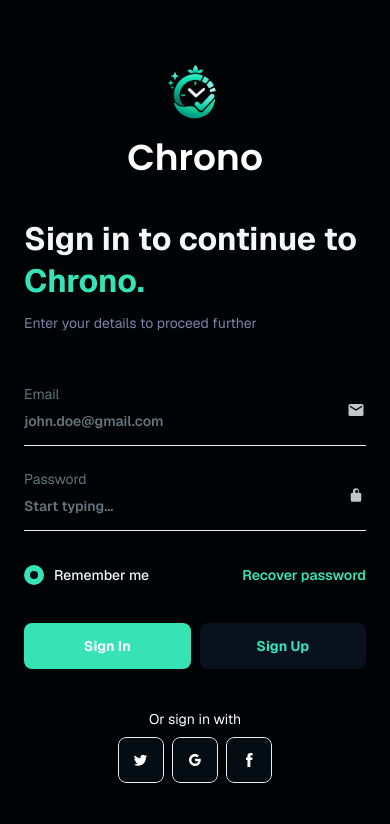
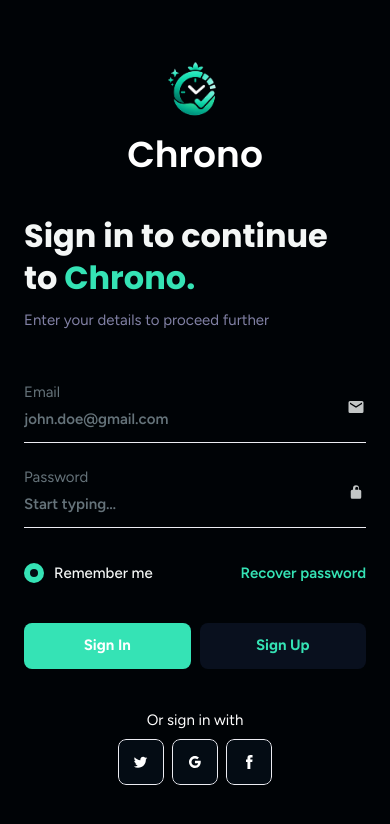
Before and after one commit to nadornhan/AISmartSchedulingWebApp, a Next.js app in the folder frontend/web/: page /login in a window 390 px wide. Shown: the top 824 px of the page. Built offline with nearby package versions, Linux system fonts and the light colour scheme; no server answers.

Commit message:
feat(ui): establish responsive typography foundation

```diff
--- a/frontend/web/app/globals.css
+++ b/frontend/web/app/globals.css
@@ -4,7 +4,7 @@
 
 :root {
   /* Canonical tokens from frontend/Theme.md. */
-  --font-sans: 'Geist', -apple-system, BlinkMacSystemFont, 'Segoe UI', sans-serif;
+  --font-sans: var(--font-figtree), -apple-system, BlinkMacSystemFont, 'Segoe UI', sans-serif;
 
   --bg-page: #040c14;
   --bg-sidebar: #050e16;
@@ -135,14 +135,11 @@
   background:
     radial-gradient(circle at 65% 15%, rgba(53, 227, 181, 0.045), transparent 34%), var(--bg-page);
   color: var(--dashboard-text);
-  font-family: var(--font-sans);
+  font-family: var(--font-figtree), -apple-system, BlinkMacSystemFont, 'Segoe UI', sans-serif;
   text-rendering: optimizeLegibility;
   -webkit-font-smoothing: antialiased;
   -moz-osx-font-smoothing: grayscale;
-  font-family: var(--font-geist), sans-serif;
 }
-
-
 
 a {
   color: inherit;
@@ -154,6 +151,7 @@
 select,
 textarea {
   font: inherit;
+  font-family: var(--font-figtree), -apple-system, BlinkMacSystemFont, 'Segoe UI', sans-serif;
 }
 
 button {
@@ -307,28 +305,40 @@
 
 @media (max-width: 640px) {
   .focus-mode-panel {
-    padding: 72px 16px 24px;
+    padding: 60px 12px 20px;
   }
 
   .focus-timer-stage {
-    width: min(78vw, 340px);
+    width: min(76vw, 33dvh, 270px);
     min-width: 0;
+    margin-top: 20px;
   }
 
   .focus-timer-stage::before {
-    inset: -30px;
+    inset: -22px;
   }
 
   .focus-timer-stage::after {
-    inset: -60px;
+    inset: -44px;
   }
 
   .focus-timer-time {
-    font-size: clamp(46px, 17vw, 68px);
+    font-size: clamp(42px, 14vw, 56px);
   }
 
   .focus-timer-action {
-    min-width: 148px;
+    min-width: 112px;
+  }
+
+  .focus-timer-controls {
+    gap: 10px;
+    margin-top: 18px;
+  }
+
+  .focus-skip-action {
+    width: 42px;
+    height: 42px;
+    flex-basis: 42px;
   }
 }
 
--- a/frontend/web/app/layout.tsx
+++ b/frontend/web/app/layout.tsx
@@ -1,10 +1,10 @@
-import type { Metadata } from 'next';
-import { Geist, Poppins } from 'next/font/google';
+import type { Metadata, Viewport } from 'next';
+import { Figtree, Poppins } from 'next/font/google';
 import './globals.css';
 
-const geist = Geist({
+const figtree = Figtree({
   subsets: ['latin'],
-  variable: '--font-geist',
+  variable: '--font-figtree',
 });
 
 const poppins = Poppins({
@@ -21,6 +21,12 @@
   },
 };
 
+export const viewport: Viewport = {
+  width: 'device-width',
+  initialScale: 1,
+  viewportFit: 'cover',
+};
+
 export default function RootLayout({
   children,
 }: Readonly<{
@@ -28,7 +34,7 @@
 }>) {
   return (
     <html lang="en" suppressHydrationWarning>
-      <body className={`${geist.variable} ${poppins.variable}`}>
+      <body className={`${figtree.variable} ${poppins.variable}`}>
         {children}
       </body>
     </html>
--- a/frontend/web/app/login/page.tsx
+++ b/frontend/web/app/login/page.tsx
@@ -47,7 +47,7 @@
     <AuthShell>
       <div className="flex flex-col gap-10">
         <div className="flex flex-col gap-[11px]">
-          <h2 className="text-[32px] font-bold leading-[42px] text-[#f4f7f6]">
+          <h2 className="font-poppins text-[32px] font-bold leading-[42px] text-[#f4f7f6]">
             Sign in to continue to <span className="text-[var(--accent)]">Chrono.</span>
           </h2>
           <p className="text-sm leading-[21px] text-[#8181a5]">
--- a/frontend/web/app/register/page.tsx
+++ b/frontend/web/app/register/page.tsx
@@ -82,7 +82,7 @@
     <AuthShell>
       <div className="flex flex-col gap-[62px]">
         <div className="flex flex-col gap-[11px]">
-          <h2 className="text-[32px] font-bold leading-[42px] text-[#f4f7f6]">
+          <h2 className="font-poppins text-[32px] font-bold leading-[42px] text-[#f4f7f6]">
             Create your account
           </h2>
           <p className="text-sm leading-[21px] text-[#b6b6b6]">
--- a/frontend/web/lib/api.ts
+++ b/frontend/web/lib/api.ts
@@ -56,7 +56,11 @@
       ...requestInit,
       headers,
     });
-  } catch {
+  } catch (error) {
+    if (error instanceof Error && error.name === 'AbortError') {
+      throw error;
+    }
+
     throw new ApiError(
       `Cannot reach the API at ${API_URL}. Make sure the backend is running and up to date.`,
       0,
--- a/frontend/web/tailwind.config.ts
+++ b/frontend/web/tailwind.config.ts
@@ -4,6 +4,18 @@
   content: ['./app/**/*.{ts,tsx}', './components/**/*.{ts,tsx}', './lib/**/*.{ts,tsx}'],
   theme: {
     extend: {
+      fontFamily: {
+        sans: [
+          'var(--font-figtree)',
+          '-apple-system',
+          'BlinkMacSystemFont',
+          'Segoe UI',
+          'sans-serif',
+        ],
+      },
+      fontSize: {
+        sm: ['15px', { lineHeight: '1.4rem' }],
+      },
       colors: {
         dashboard: {
           bg: 'rgb(var(--dashboard-bg-rgb) / <alpha-value>)',
```
